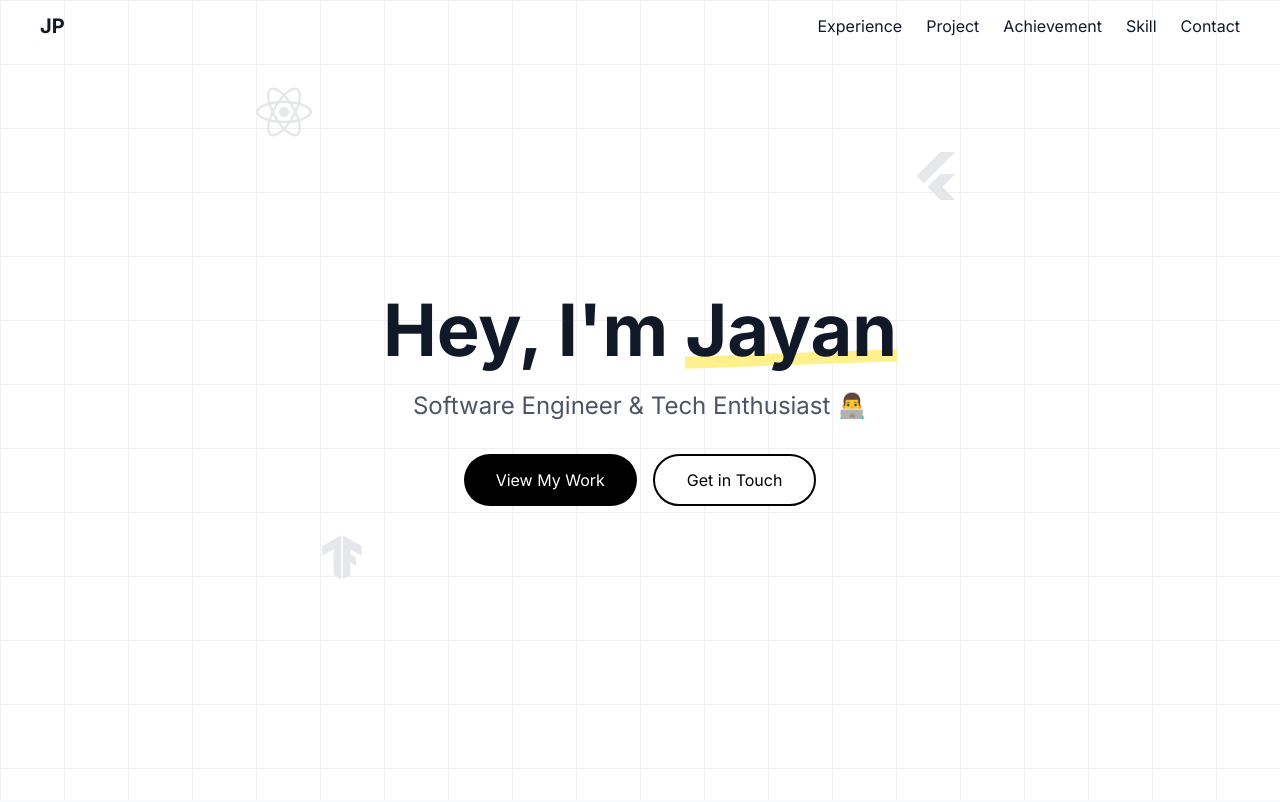
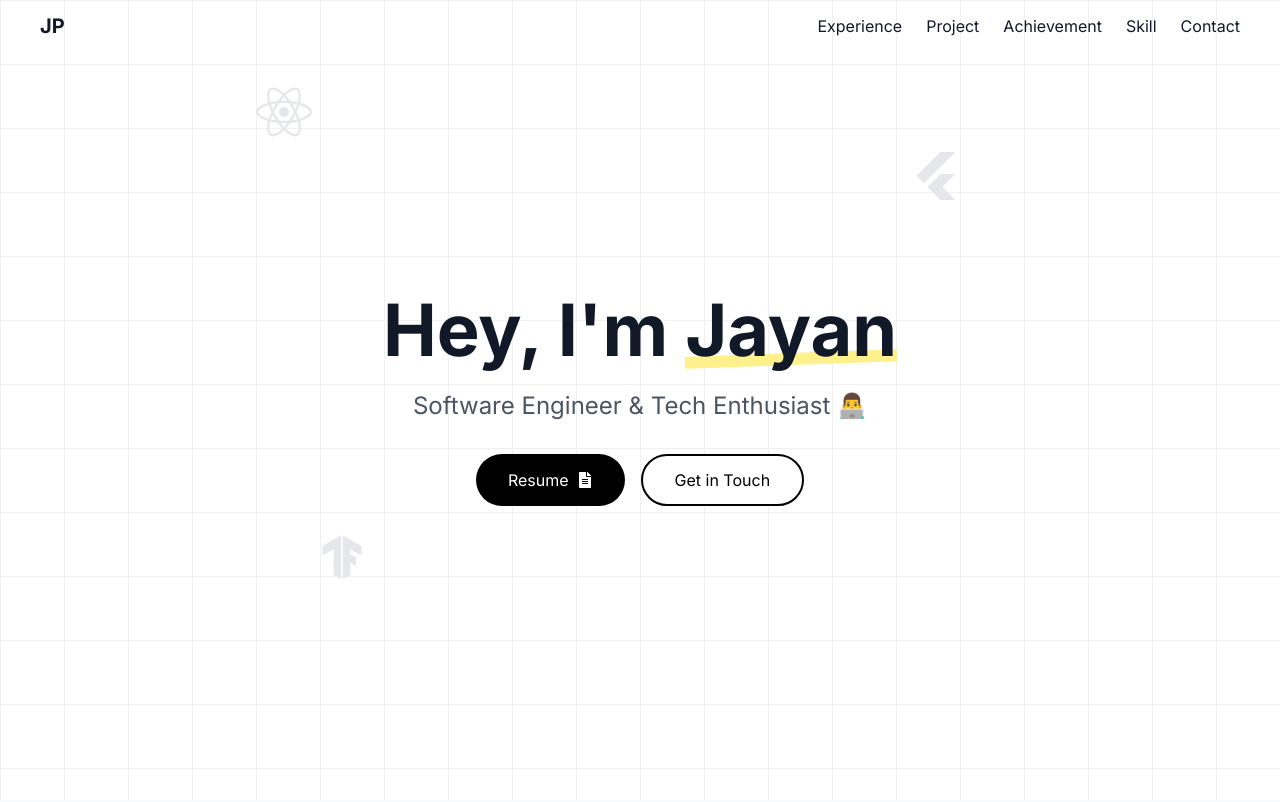
Before and after one commit to jayan110105/Portfolio, a Next.js app: page / in a window 1280 px wide. Shown: the top 802 px of the page. Built offline with nearby package versions, Linux system fonts and the light colour scheme.

Commit message:
Added Resuem Button

```diff
--- a/app/components/Hero.tsx
+++ b/app/components/Hero.tsx
@@ -1,6 +1,6 @@
 'use client'
 
-import { FaReact } from "react-icons/fa";
+import { FaReact, FaFileAlt } from "react-icons/fa";
 import { FaFlutter } from "react-icons/fa6";
 import { SiTensorflow } from "react-icons/si";
 import FloatingElements from "./ui/floating-elements";
@@ -51,18 +51,25 @@ const Hero = () => {
           transition={{ duration: 0.5, delay: 0.4 }}
           className="flex flex-col sm:flex-row gap-4 justify-center"
         >
-          <a
-            href="#projects"
-            className="bg-black text-white px-8 py-3 rounded-full hover:bg-gray-800 transition-colors inline-flex items-center justify-center"
+          <motion.a
+            href="/resume.pdf" // Replace with the actual path to your CV
+            target="_blank"
+            rel="noopener noreferrer"
+            className="bg-black text-white px-8 py-3 rounded-full hover:bg-gray-800 transition-colors inline-flex items-center justify-center group"
+            whileHover={{ scale: 1.05 }}
+            whileTap={{ scale: 0.95 }}
           >
-            View My Work
-          </a>
-          <a
+            Resume
+            <FaFileAlt className="ml-2 group-hover:rotate-12 transition-transform" />
+          </motion.a>
+          <motion.a
             href="#contact"
-            className="bg-white text-black border-2 border-black px-8 py-3 rounded-full hover:bg-gray-50 transition-colors inline-flex items-center justify-center"
+            className="bg-white text-black border-2 border-black px-8 py-3 rounded-full hover:bg-gray-50 transition-colors inline-flex items-center justify-center group"
+            whileHover={{ scale: 1.05 }}
+            whileTap={{ scale: 0.95 }}
           >
             Get in Touch
-          </a>
+          </motion.a>
         </motion.div>
       </div>
     </section>
```
Also changed, not shown: 1 other file (tests, documents, lock files or other folders).
